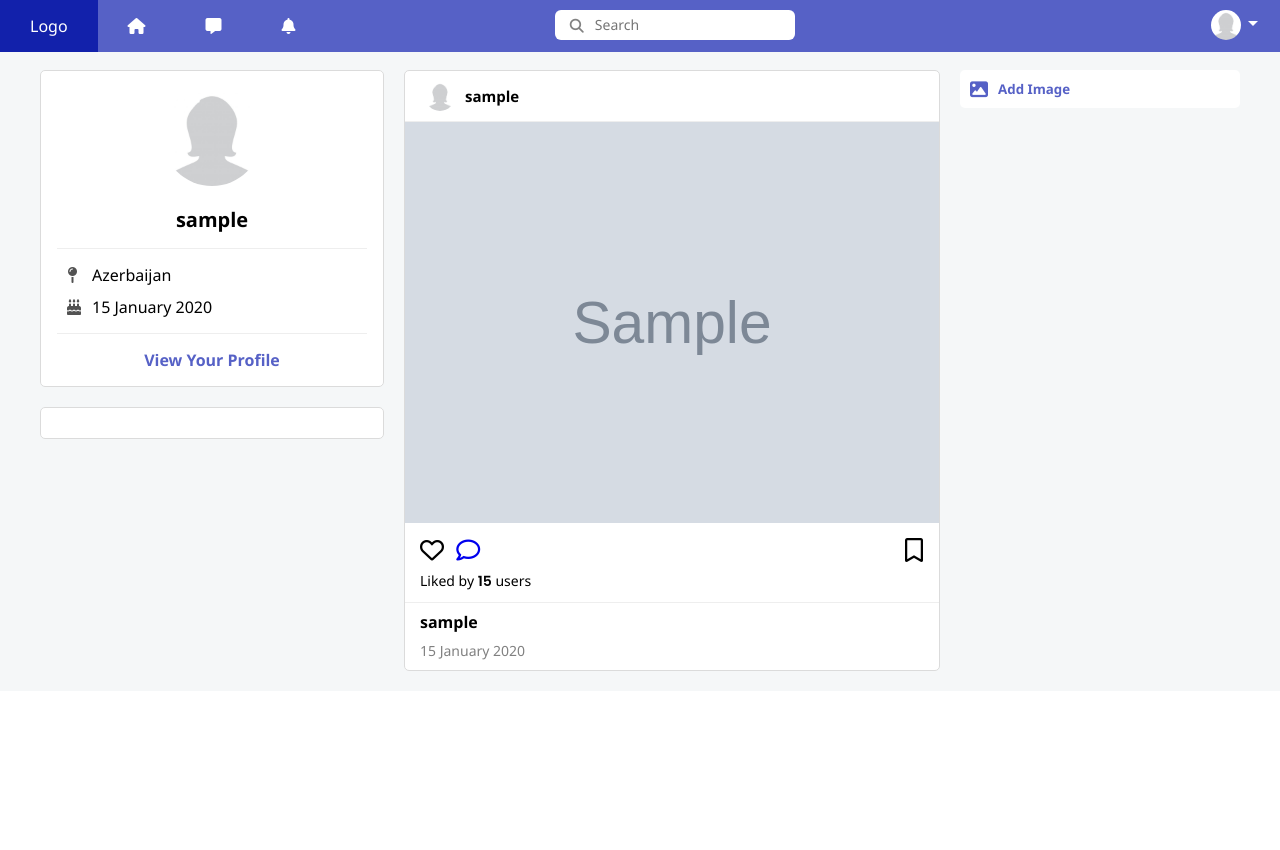
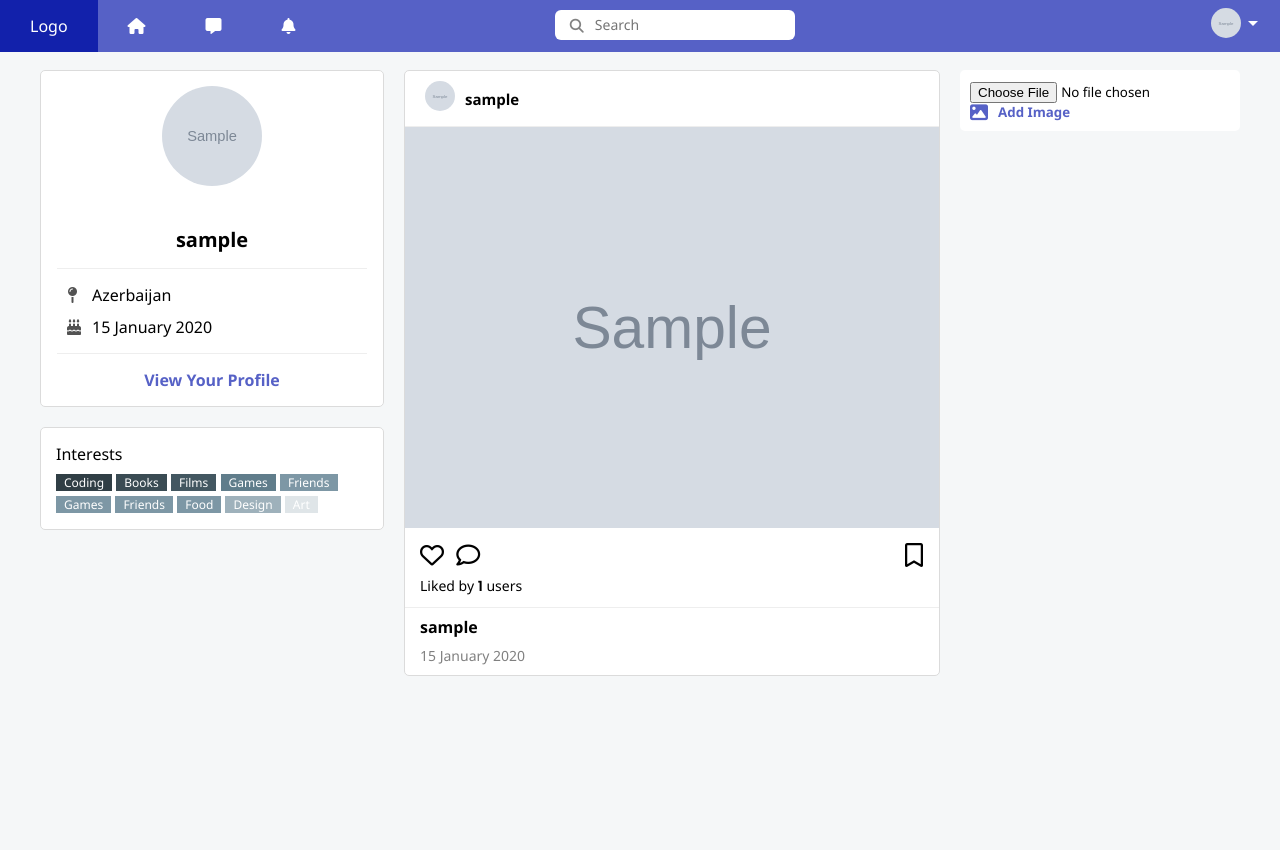
Before and after one commit to Cavid2002/System-Project, a Flask app: page /home-images/ in a window 1280 px wide. Before the commit the page ends 671 px from the top, so only its background shows below. Run offline with Flask 2, Linux system fonts and the light colour scheme; a user stored in the database is signed in; tables that the repository leaves empty hold one stand-in row (values such as "Sample post"); grey boxes marked "Sample" are stand-in pictures.

Commit message:
final stage

```diff
--- a/app.py
+++ b/app.py
@@ -60,4 +60,4 @@ configure_uploads(app,photos)
 from controls import *
 
 if(__name__ == "__main__"):
-    app.run()
+    app.run(host='0.0.0.0')
--- a/controls.py
+++ b/controls.py
@@ -168,8 +168,29 @@ def main():
 def homepage():
     if('searchedUser' in session):
         session.pop('searchedUser')
-    userImg = Images.query.filter_by(user_id = current_user.id)
-    res = make_response(render_template("home.html",user_info = current_user,images = userImg))
+
+    formImg = UploadImage()
+    if(formImg.validate_on_submit()):
+        if(formImg.profile.data):
+            if(current_user.profile != "person-icon.png"):
+                remove("static/uploads/"+current_user.folder + "/" + current_user.profile)
+            profile = photos.save(storage=formImg.profile.data,folder=current_user.folder,name=generate_string()+".")
+            splitprofile = profile.split("/")
+            current_user.profile = splitprofile[1]
+            current_user.save()
+        if(formImg.img.data):
+            try:
+                file = photos.save(storage=formImg.img.data,folder=current_user.folder,name=generate_string()+".")
+                spiltname = file.split("/")
+                new_img = Images(img_path=spiltname[1],user_id=current_user.id,time_added=datetime.utcnow())
+                new_img.save()
+            except UploadNotAllowed:
+                flash("Make sure to upload Image file!","error-message")
+        return redirect(url_for('homepage'))
+
+
+    userImg = Images.query.filter_by(user_id = current_user.id).order_by(Images.id.desc())
+    res = make_response(render_template("home.html",user_info = current_user,images = userImg,form=formImg))
     return res
 
 
@@ -217,7 +238,7 @@ def logIn():
         user = User.query.filter(User.email == logform.email.data).first()
         if(user and check_password_hash(user.password,logform.passwordLog.data)):
             login_user(user,remember=logform.remember.data)
-            return redirect(url_for("main"))
+            return redirect(url_for("homepage"))
         else:
             flash("Invalid Email or Password!","error-message")
     res = make_response(render_template("login.html",form = logform))
--- a/forms.py
+++ b/forms.py
@@ -18,9 +18,9 @@ class SignUpForm(FlaskForm):
     email = EmailField(label=Markup('<i class="fa-solid inputIcon fa-envelope"></i>'),
         validators=[DataRequired(),Length(min = 10)])
     password = PasswordField(label=Markup('<i class="fa-solid inputIcon fa-lock"></i>'),
-        validators=[DataRequired()])
+        validators=[DataRequired(),Length(min=8)])
     repassword = PasswordField(label=Markup('<i class="fa-solid inputIcon fa-lock"></i>'),
-        validators=[DataRequired()])
+        validators=[DataRequired(),Length(min=8)])
     birthdate = DateField(label=Markup('<i class="fa-solid inputIcon fa-calendar-days"></i>'),
         validators=[DataRequired()])
 
@@ -42,8 +42,8 @@ class PasswordRecoverForm(FlaskForm):
 
 
 class NewPasswordForm(FlaskForm):
-    password = PasswordField(validators=[DataRequired()])
-    repassword = PasswordField(validators=[DataRequired()])
+    password = PasswordField(validators=[DataRequired(),Length(min=8)])
+    repassword = PasswordField(validators=[DataRequired(),Length(min=8)])
 
 
 
@@ -57,5 +57,5 @@ class CommentForm(FlaskForm):
 
 class ChangePasswordForm(FlaskForm):
     oldpassword = PasswordField(validators=[DataRequired()])
-    password = PasswordField(validators=[DataRequired()])
-    repassword = PasswordField(validators=[DataRequired()])
+    password = PasswordField(validators=[DataRequired(),Length(min=8)])
+    repassword = PasswordField(validators=[DataRequired(),Length(min=8)])
--- a/static/css/home.css
+++ b/static/css/home.css
@@ -125,13 +125,10 @@ nav .navbar-right .dropdown .dropdown-list li:hover {
 nav .navbar-right .dropdown .dropdown-list li:hover a {
   color: rgb(86, 97, 198);
 }
-nav .navbar-right .profile {
+nav .navbar-right .profile img {
   width: 30px;
   height: 30px;
   border-radius: 50%;
-  background-image: url(../../img/avatar.jpg);
-  background-position: center;
-  background-size: cover;
 }
 
 .active {
@@ -147,6 +144,7 @@ main {
   display: flex;
   padding-top: 20px;
   margin-top: 50px;
+  min-height: 100vh;
 }
 main .main-left {
   width: 30%;
@@ -182,12 +180,9 @@ main .main-left .profile .birthdate i {
 main .main-left .profile .birthdate .cake {
   margin-right: 11px;
 }
-main .main-left .profile .profile-img {
+main .main-left .profile .profile-img img{
   width: 100px;
   height: 100px;
-  background-image: url(../../img/avatar.jpg);
-  background-position: center;
-  background-size: cover;
   border-radius: 50%;
   margin: 15px auto;
 }
@@ -252,13 +247,10 @@ main .main-middle .posts .post .post-top {
   justify-content: flex-start;
   align-items: center;
 }
-main .main-middle .posts .post .post-top .post-top-photo {
+main .main-middle .posts .post .post-top .post-top-photo img{
   width: 30px;
   height: 30px;
   border-radius: 50%;
-  background-image: url(../../img/avatar.jpg);
-  background-position: center;
-  background-size: cover;
   margin-right: 10px;
 }
 main .main-middle .posts .post .post-top p {
@@ -287,6 +279,9 @@ main .main-middle .posts .post .post-likes {
   font-size: 14px;
   font-weight: 500;
   padding-top: 7px;
+}
+.comment-section{
+  color:black;
 }
 main .main-middle .posts .post .post-likes span {
   font-family: "Poppins", sans-serif;
@@ -327,6 +322,11 @@ main .main-right .add-image {
   background-color: white;
   margin-bottom: 20px;
 }
+/* main .main-right .add-image p{
+  z-index: -1;
+  position: absolute;
+} */
+
 main .main-right .add-image button {
   color: rgb(86, 97, 198);
   background: none;
--- a/templates/home.html
+++ b/templates/home.html
@@ -43,7 +43,9 @@
             <div class="navbar-right">
                 <!-- <a href="./login.html" class="logout">Log Out</a> -->
                 <div class="profileDropdown" onclick="dropdownOpen()">
-                    <div class="profile"></div>
+                    <div class="profile">
+                        <img src="{{url_for('static',filename='uploads/'+ user_info.folder + '/' + user_info.profile)}}" alt="" width="100%">
+                    </div>
                     <i class="icon-white"><span id="dropdownIcon" class="material-icons">arrow_drop_down</span></i>
                 </div>
                 <div class="dropdown">
@@ -60,7 +62,7 @@
         <div class="main-left">
             <div class="profile">
                 <div class="profile-img">
-
+                    <img src="{{url_for('static',filename='uploads/'+ user_info.folder + '/' + user_info.profile)}}" alt="" width="100%">
                 </div>
                 <h4>{{user_info.username}}</h4>
                 <div class="hr"></div>
@@ -72,7 +74,7 @@
                 <a href="{{url_for('main')}}" class="viewProfile">View Your Profile</a>
             </div>
             <div class="interests">
-                <!-- <p>Interests</p>
+                 <p>Interests</p>
                 <span class="interest1">Coding</span>
                 <span class="interest2">Books</span>
                 <span class="interest3">Films</span>
@@ -82,7 +84,7 @@
                 <span class="interest5">Friends</span>
                 <span class="interest5">Food</span>
                 <span class="interest6">Design</span>
-                <span class="interest7">Art</span> -->
+                <span class="interest7">Art</span>
             </div>
         </div>
         <div class="main-middle">
@@ -90,7 +92,9 @@
                 {% for img in images %}
                 <div class="post">
                     <div class="post-top">
-                        <div class="post-top-photo"></div>
+                        <div class="post-top-photo">
+                            <img src="{{url_for('static',filename='uploads/'+ user_info.folder + '/' + user_info.profile)}}" alt="" width="100%">
+                        </div>
                         <p>{{user_info.username}}</p>
                     </div>
                     <div class="hr-middle"></div>
@@ -100,14 +104,14 @@
                     <div class="post-icons">
                         <div class="post-icons-left">
                             <i class="fa-regular fa-heart like-icon"></i>
-                            <a href="{{url_for('comment_section_img',image_path=img.img_path,username=user_info.username)}}" title=""><i class="fa-regular fa-comment comment-icon"></i></a>
+                            <a href="{{url_for('comment_section_img',image_path=img.img_path,username=user_info.username)}}" class="comment-section"><i class="fa-regular fa-comment comment-icon"></i></a>
                         </div>
                         <div class="post-icons right">
                             <i class="fa-regular fa-bookmark bookmark-icon like-icon"></i>
                         </div>
                     </div>
                     <div class="post-likes">
-                        <p>Liked by <span>15</span> users</p>
+                        <p>Liked by <span>1</span> users</p>
                     </div>
                     <div class="hr-middle"></div>
                     <div class="post-caption">
@@ -122,9 +126,14 @@
             </div>
         </div>
         <div class="main-right">
-            <div class="add-image">
-                <button class="addImage d-flex"><i class="fa-solid fa-image"></i><p>Add Image</p></button>
-            </div>
+            <form method="post" enctype="multipart/form-data">
+                {{form.csrf_token}}
+                <div class="add-image">
+                    <p>{{form.img(placeholder="Add new image:")}}</p>
+                    <button type="submit" class="addImage d-flex"><i class="fa-solid fa-image"></i>Add Image</button>
+                </div>
+
+            </form>
             <div class="advertisements">
 
             </div>
```
